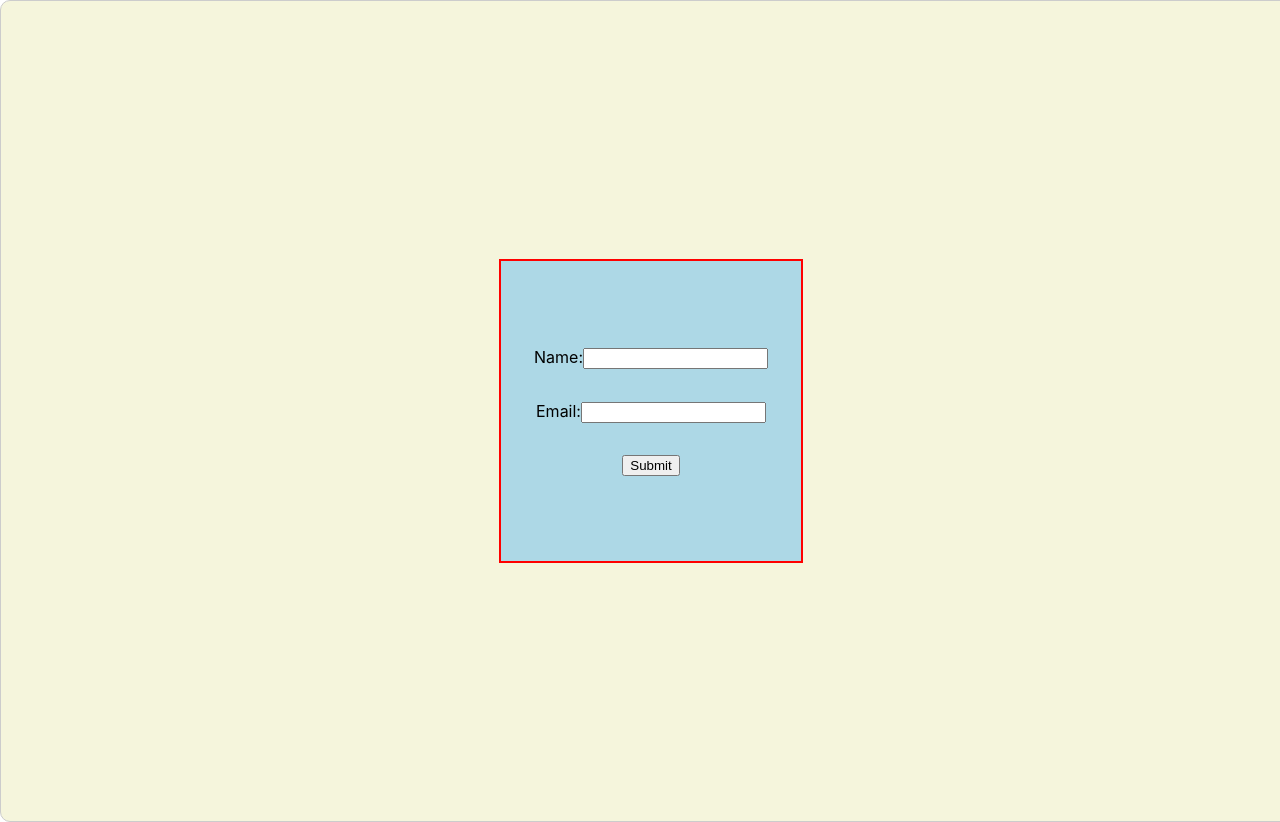
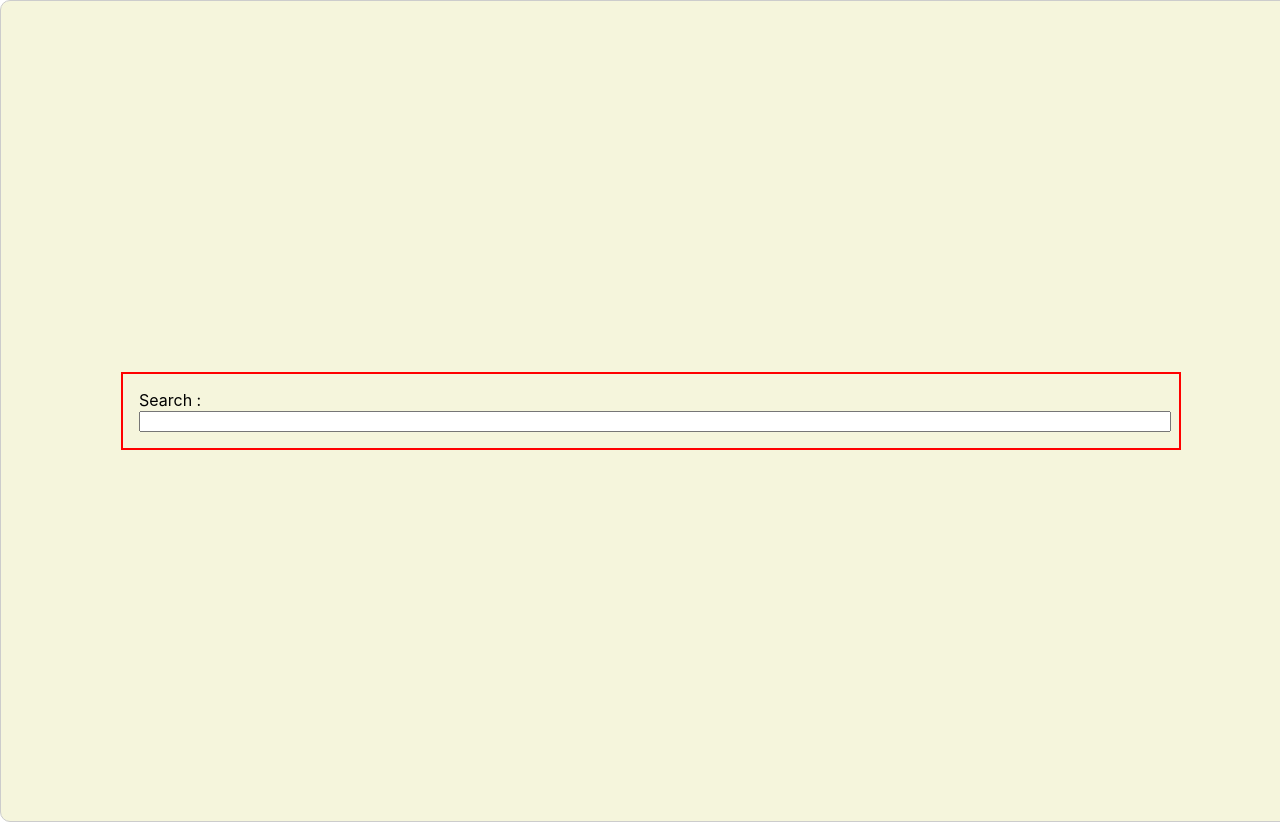
Before and after one commit to Sukriti-Bhatia-Zs/react-training, a React (Create React App) app in the folder react-practice copy/trycontextapi/: page / in a window 1280 px wide. Shown: the top 822 px of the page. Built offline with nearby package versions, Linux system fonts and the light colour scheme.

Commit message:
debouncing

```diff
--- a/react-practice copy/trycontextapi/src/App.js
+++ b/react-practice copy/trycontextapi/src/App.js
@@ -6,6 +6,7 @@ import CustomHookUseIsMounted from './Customhooks/CustomHookUseIsMounted';
 import CustomHookUseWindowSize from './Customhooks/CustomHookUseWindowSize';
 import CustomHookUseCompSize from './Customhooks/CustomHookUseCompSize'
 import FormValidation from './Form/FormValidation';
+import DebouncingInput from './Debouncing/DebouncingInput';
 
 
 function App() {
@@ -16,7 +17,8 @@ function App() {
       {/* <CustomHookUseIsMounted/> */}
       {/* <CustomHookUseWindowSize/> */}
       {/* <CustomHookUseCompSize/> */}
-      <FormValidation/>
+      {/* <FormValidation/> */}
+      <DebouncingInput/>
     </div>
   );
 }
--- a/react-practice copy/trycontextapi/src/Buttons/Buttonscss.css
+++ b/react-practice copy/trycontextapi/src/Buttons/Buttonscss.css
@@ -2,7 +2,7 @@
     display: flex;
     justify-content: center;
     align-items: center;
-    background-color: green;
+    background-color: beige;
     border: 1px solid #ccc;
     border-radius: 10px;
     padding: 10px;
@@ -59,3 +59,11 @@
   width: 100vw;
   height: 100vh;
 }
+
+.center{
+  border:2px solid red;
+  width:80%;
+  padding:1rem;
+
+
+}
--- /dev/null
+++ b/react-practice copy/trycontextapi/src/Debouncing/DebouncingInput.jsx
@@ -0,0 +1,43 @@
+import React, { useEffect, useState } from "react";
+
+const DebouncingInput = () => {
+
+
+
+
+
+  const debounce = (func, delaytobedone) => {
+    let timeout;
+
+    return (...inputs) => {
+      clearTimeout(timeout);
+      timeout = setTimeout(() => {
+        func(...inputs)
+      }, delaytobedone);
+    };
+  };
+
+
+  const debouncedHandleInputChange = debounce((event) => {
+    console.log(event.target.value)
+
+  }, 500);
+
+
+
+  return (
+    <div className="main">
+      <div className="center">
+        <label htmlFor="search">Search :</label>
+        <input
+          type="text"
+          name="search"
+          style={{ width: "100%" }}
+          onChange={debouncedHandleInputChange}
+        />
+      </div>
+    </div>
+  );
+};
+
+export default DebouncingInput;
```
